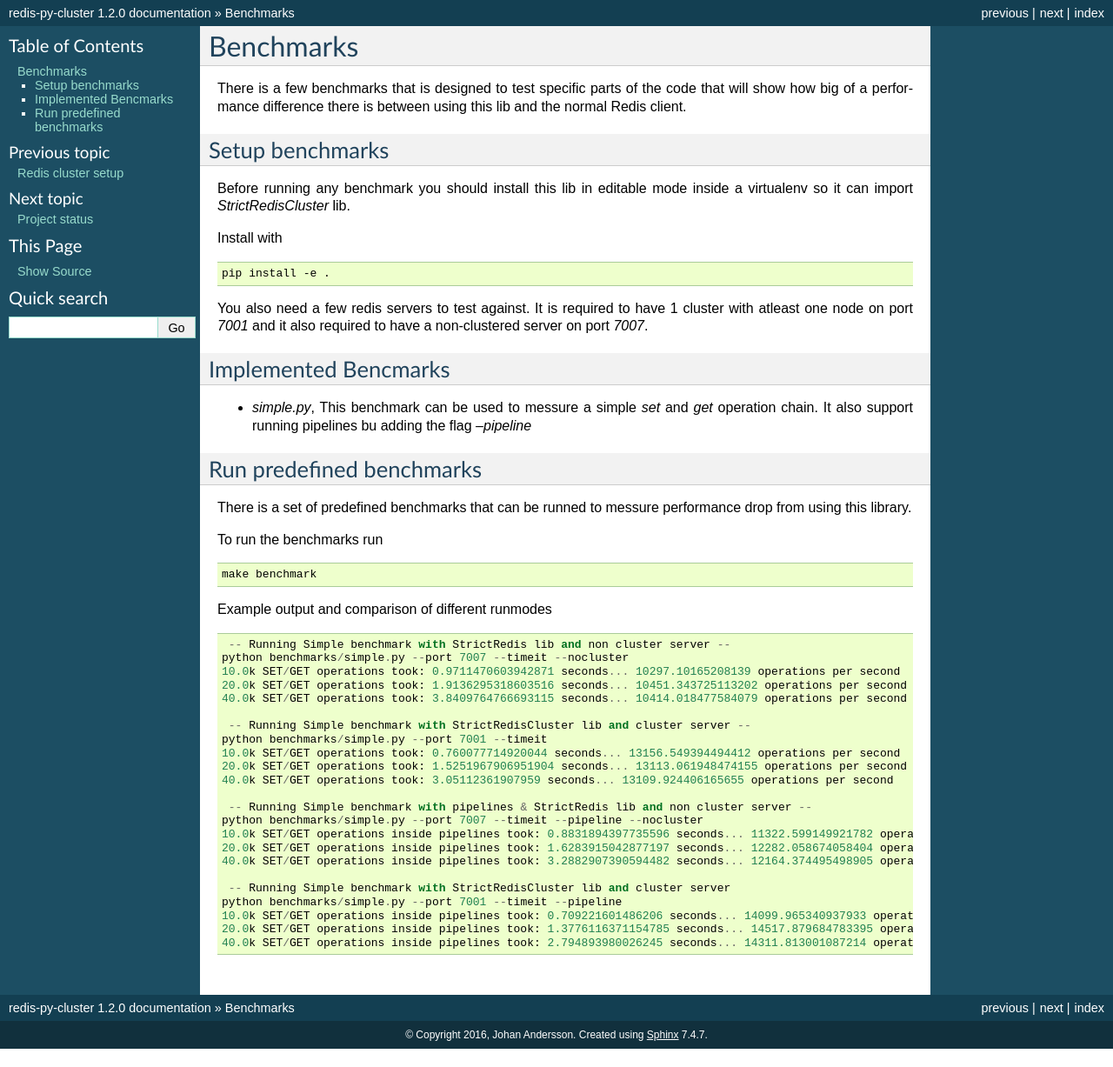
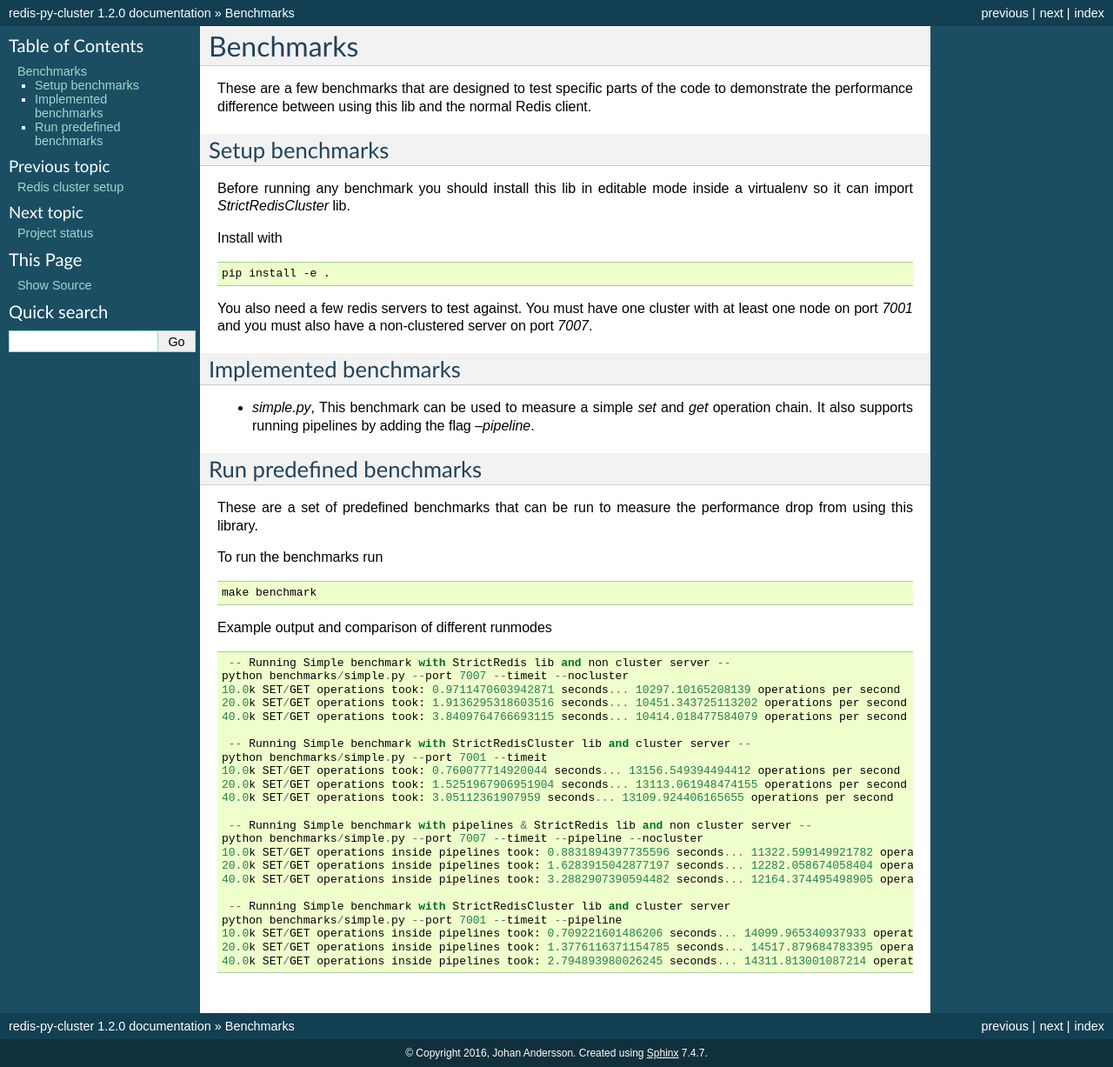
Before and after one commit to Grokzen/redis-py-cluster, a Sphinx documentation site: the page built from docs/benchmarks.rst, in a window 1280 px wide. Shown: the whole page at 87% size. Built offline with Sphinx 7.4.7, drawn with Linux system fonts in a browser that asks for light colours; before the commit the page ends 1206 px from its top, so only the background shows below that.

Commit message:
Fix spelling, typos, grammar, etc

```diff
--- a/docs/benchmarks.rst
+++ b/docs/benchmarks.rst
@@ -1,7 +1,7 @@
 Benchmarks
 ==========
 
-There is a few benchmarks that is designed to test specific parts of the code that will show how big of a performance difference there is between using this lib and the normal Redis client.
+These are a few benchmarks that are designed to test specific parts of the code to demonstrate the performance difference between using this lib and the normal Redis client.
 
 
 
@@ -16,21 +16,21 @@
 
     pip install -e .
 
-You also need a few redis servers to test against. It is required to have 1 cluster with atleast one node on port `7001` and it also required to have a non-clustered server on port `7007`.
+You also need a few redis servers to test against. You must have one cluster with at least one node on port `7001` and you must also have a non-clustered server on port `7007`.
 
 
 
-Implemented Bencmarks
+Implemented benchmarks
 ---------------------
 
-- `simple.py`, This benchmark can be used to messure a simple `set` and `get` operation chain. It also support running pipelines bu adding the flag `--pipeline`
+- `simple.py`, This benchmark can be used to measure a simple `set` and `get` operation chain. It also supports running pipelines by adding the flag `--pipeline`.
 
 
 
 Run predefined benchmarks
 -------------------------
 
-There is a set of predefined benchmarks that can be runned to messure performance drop from using this library.
+These are a set of predefined benchmarks that can be run to measure the performance drop from using this library.
 
 To run the benchmarks run
 
```
